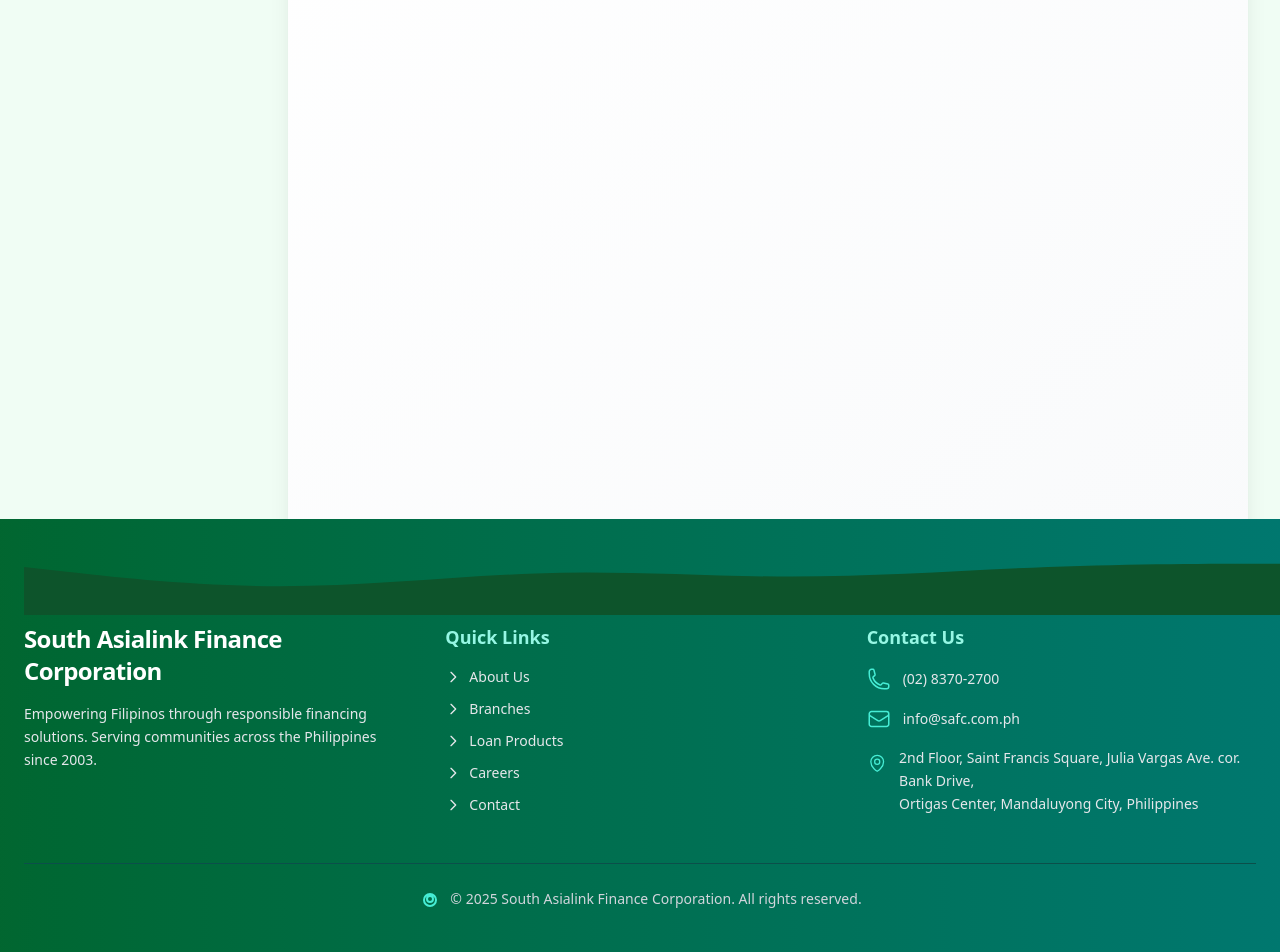
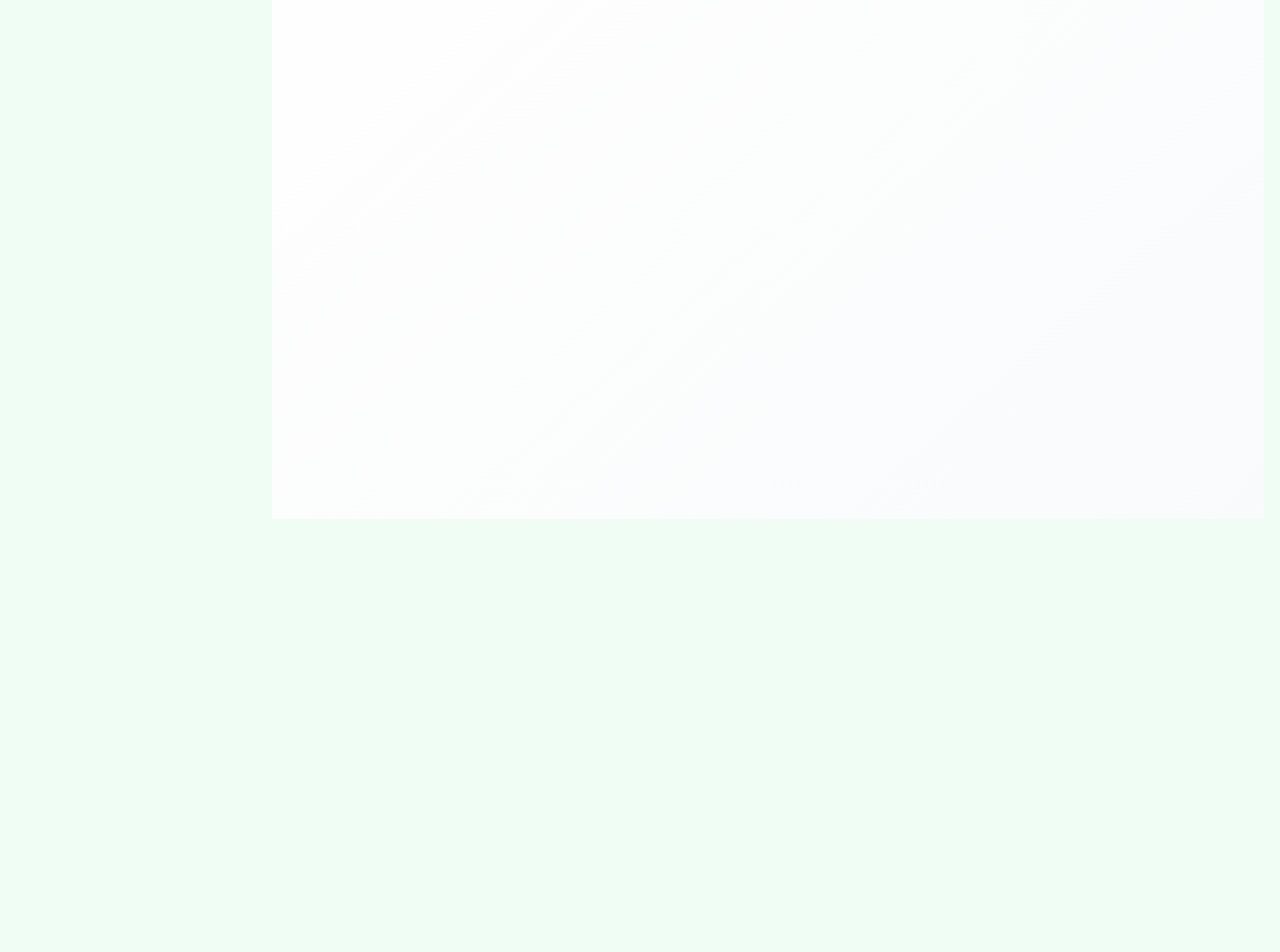
Before and after one commit to hexeeyy/safc-meeting-scheduler, a Next.js app in the folder frontend/: page / in a window 1280 px wide. Shown: the part 385-1337 px from the top of the page. After the commit the page ends 904 px from the top, so only its background shows below. Built offline with nearby package versions, Linux system fonts and the light colour scheme.

Commit message:
feat: update layout components by commenting out unused Footer and adjusting padding in HomePage, clean up Logo component, and add login layout

```diff
--- a/frontend/src/app/(main)/layout.tsx
+++ b/frontend/src/app/(main)/layout.tsx
@@ -5,7 +5,7 @@
 import React from "react";
 
 import HeaderNav from "@/components/common/Header";
-import Footer from "@/components/common/Footer";
+// import Footer from "@/components/common/Footer";
 
 const poppins = Poppins({
   subsets: ["latin"],
@@ -51,7 +51,7 @@
         <div className="flex min-h-screen flex-col">
           <HeaderNav />
           <main className="flex-grow">{children}</main>
-          <Footer />
+          {/* <Footer /> */}
         </div>
       </body>
     </html>
--- a/frontend/src/app/(main)/page.tsx
+++ b/frontend/src/app/(main)/page.tsx
@@ -6,7 +6,7 @@
   return (
     <main className="flex h-screen">
       <Sidebar />
-      <div className="flex-1 overflow-auto p-4">
+      <div className="flex-1 overflow-auto">
         <BigCalendar />
       </div>
     </main>
--- /dev/null
+++ b/frontend/src/app/auth/login/layout.tsx
@@ -0,0 +1,9 @@
+import React from 'react';
+
+export default function Layout({ children }: { children: React.ReactNode }) {
+  return (
+    <html lang="en">
+      <body>{children}</body>
+    </html>
+  );
+}
--- a/frontend/src/components/calendar/Calendar.tsx
+++ b/frontend/src/components/calendar/Calendar.tsx
@@ -177,7 +177,7 @@
   };
 
   return (
-    <div className="relative mx-4 bg-gradient-to-br from-white to-gray-50 rounded-2xl shadow-xl overflow-hidden">
+    <div className="relative mx-4 bg-gradient-to-br from-white to-gray-50 rounded-2xl p-4 overflow-hidden">
       <div className="h-[860px] max-w-screen mx-auto">
         <DnDCalendar
           localizer={localizer}
@@ -203,7 +203,7 @@
               setEvents(events.filter((e) => e !== event));
             }
           }}
-          className="rounded-xl bg-white/80 backdrop-blur-sm transition-all duration-500 ease-in-out"
+          className="bg-white backdrop-blur-sm transition-all duration-500 ease-in-out"
         />
       </div>
       <div
--- a/frontend/src/components/calendar/CalendarHeader.tsx
+++ b/frontend/src/components/calendar/CalendarHeader.tsx
@@ -4,7 +4,6 @@
 import { useSearchParams, useRouter } from 'next/navigation'
 import View from '../common/View'
 import DateView from './DateView'
-import ButtonCircle from '../ui/button-circle';
 
 // Declare allowed calendar views
 type CalendarView = 'month' | 'week' | 'day' | 'agenda' | 'work_week';
--- a/frontend/src/components/common/Logo.tsx
+++ b/frontend/src/components/common/Logo.tsx
@@ -19,7 +19,7 @@
             inset -4px -4px 8px rgba(255, 255, 255, 0.2);
         }
       `}</style>
-      <div className="flex items-center gap-3 hover:bg-gradient-to-r from-green-50 to-teal-50 dark:from-gray-800 dark:to-gray-900 px-4 py-2 rounded-lg page-turn-effect">
+      <div className="flex items-center gap-3 hover:bg-gradient-to-r from-green-50 to-teal-50 dark:from-gray-800 dark:to-gray-900 px-4 py-2 rounded-lg ">
         <div className="relative group">
           <Image
             alt="South Asialink Finance Corporation Logo"
```
